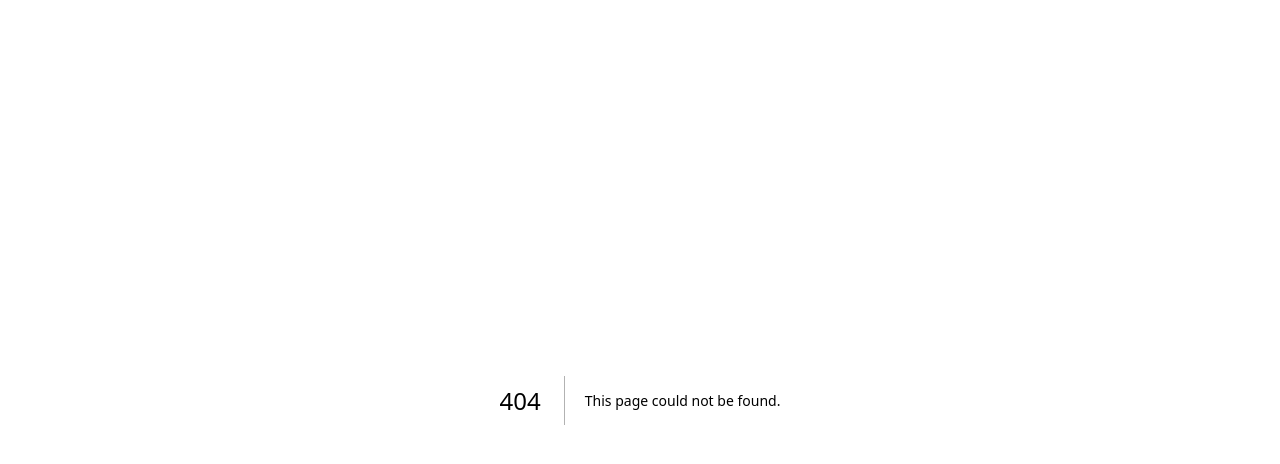
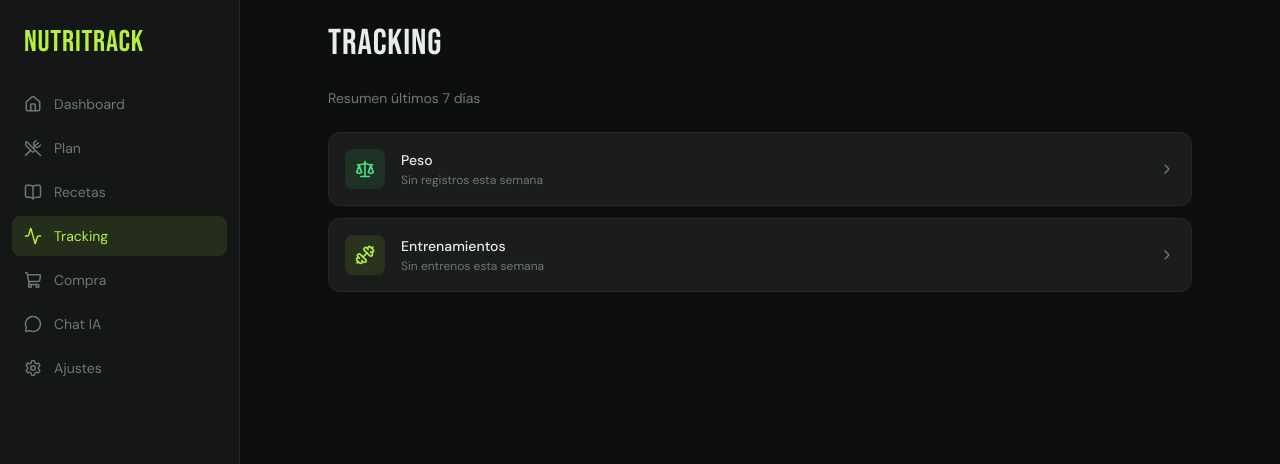
Before and after one commit to juansheba10/OwnHealthyApp, a Next.js app: page /track in a window 1280 px wide. Before the commit this address had no page. Shown: the top 464 px of the page. Built offline with nearby package versions, Linux system fonts and the light colour scheme; no server answers.

Commit message:
Add tracking hub with 7-day summary cards
Hub page linking to weight and workout detail pages.
Shows last weight with trend, workout count, total
minutes, and average fatigue for the past week.

```diff
--- /dev/null
+++ b/app/(main)/track/actions.ts
@@ -0,0 +1,55 @@
+"use server";
+
+import { createClient } from "@/lib/supabase/server";
+
+export async function getTrackingSummary() {
+  const supabase = await createClient();
+  const {
+    data: { user },
+  } = await supabase.auth.getUser();
+
+  if (!user) return null;
+
+  const weekAgo = new Date();
+  weekAgo.setDate(weekAgo.getDate() - 7);
+  const weekAgoStr = weekAgo.toISOString().split("T")[0];
+
+  const [weightResult, workoutResult] = await Promise.all([
+    supabase
+      .from("weight_logs")
+      .select("date, weight_kg")
+      .eq("user_id", user.id)
+      .gte("date", weekAgoStr)
+      .order("date", { ascending: false }),
+    supabase
+      .from("workout_logs")
+      .select("date, type, duration_min, fatigue")
+      .eq("user_id", user.id)
+      .gte("date", new Date(weekAgo).toISOString())
+      .order("date", { ascending: false }),
+  ]);
+
+  const weights = weightResult.data ?? [];
+  const workouts = workoutResult.data ?? [];
+
+  const lastWeight = weights[0] ? Number(weights[0].weight_kg) : null;
+  const weightTrend =
+    weights.length >= 2
+      ? Number(weights[0].weight_kg) - Number(weights[weights.length - 1].weight_kg)
+      : null;
+
+  const totalWorkouts = workouts.length;
+  const totalMinutes = workouts.reduce((s, w) => s + w.duration_min, 0);
+  const avgFatigue =
+    workouts.length > 0
+      ? workouts.reduce((s, w) => s + w.fatigue, 0) / workouts.length
+      : null;
+
+  return {
+    lastWeight,
+    weightTrend,
+    totalWorkouts,
+    totalMinutes,
+    avgFatigue,
+  };
+}
--- /dev/null
+++ b/app/(main)/track/page.tsx
@@ -0,0 +1,97 @@
+"use client";
+
+import { useEffect, useState } from "react";
+import Link from "next/link";
+import { Scale, Dumbbell, ChevronRight } from "lucide-react";
+import { getTrackingSummary } from "./actions";
+
+interface Summary {
+  lastWeight: number | null;
+  weightTrend: number | null;
+  totalWorkouts: number;
+  totalMinutes: number;
+  avgFatigue: number | null;
+}
+
+export default function TrackPage() {
+  const [summary, setSummary] = useState<Summary | null>(null);
+  const [loading, setLoading] = useState(true);
+
+  useEffect(() => {
+    getTrackingSummary().then((data) => {
+      setSummary(data);
+      setLoading(false);
+    });
+  }, []);
+
+  if (loading) {
+    return <div className="text-center text-muted py-8">Cargando...</div>;
+  }
+
+  return (
+    <div className="space-y-6">
+      <h1 className="font-display text-4xl uppercase tracking-wide">
+        Tracking
+      </h1>
+      <p className="text-sm text-muted">Resumen últimos 7 días</p>
+
+      <div className="space-y-3">
+        {/* Weight card */}
+        <Link
+          href="/track/weight"
+          className="flex items-center gap-4 rounded-xl border border-border bg-card p-4 hover:border-accent/50 transition-colors"
+        >
+          <div className="w-10 h-10 rounded-lg bg-accent2/10 flex items-center justify-center">
+            <Scale size={20} className="text-accent2" />
+          </div>
+          <div className="flex-1">
+            <h3 className="text-sm font-medium">Peso</h3>
+            {summary?.lastWeight ? (
+              <div className="flex items-center gap-2 mt-0.5">
+                <span className="font-mono text-lg text-text">
+                  {summary.lastWeight.toFixed(1)} kg
+                </span>
+                {summary.weightTrend !== null && (
+                  <span
+                    className={`text-xs ${summary.weightTrend <= 0 ? "text-accent2" : "text-pink"}`}
+                  >
+                    {summary.weightTrend > 0 ? "+" : ""}
+                    {summary.weightTrend.toFixed(1)} kg
+                  </span>
+                )}
+              </div>
+            ) : (
+              <p className="text-xs text-muted mt-0.5">Sin registros esta semana</p>
+            )}
+          </div>
+          <ChevronRight size={16} className="text-muted" />
+        </Link>
+
+        {/* Workouts card */}
+        <Link
+          href="/track/workouts"
+          className="flex items-center gap-4 rounded-xl border border-border bg-card p-4 hover:border-accent/50 transition-colors"
+        >
+          <div className="w-10 h-10 rounded-lg bg-accent/10 flex items-center justify-center">
+            <Dumbbell size={20} className="text-accent" />
+          </div>
+          <div className="flex-1">
+            <h3 className="text-sm font-medium">Entrenamientos</h3>
+            {summary && summary.totalWorkouts > 0 ? (
+              <div className="flex items-center gap-3 mt-0.5 text-xs text-muted">
+                <span className="font-mono text-lg text-text">{summary.totalWorkouts}</span>
+                <span>sesiones · {summary.totalMinutes} min</span>
+                {summary.avgFatigue !== null && (
+                  <span>· fatiga {summary.avgFatigue.toFixed(1)}</span>
+                )}
+              </div>
+            ) : (
+              <p className="text-xs text-muted mt-0.5">Sin entrenos esta semana</p>
+            )}
+          </div>
+          <ChevronRight size={16} className="text-muted" />
+        </Link>
+      </div>
+    </div>
+  );
+}
```
